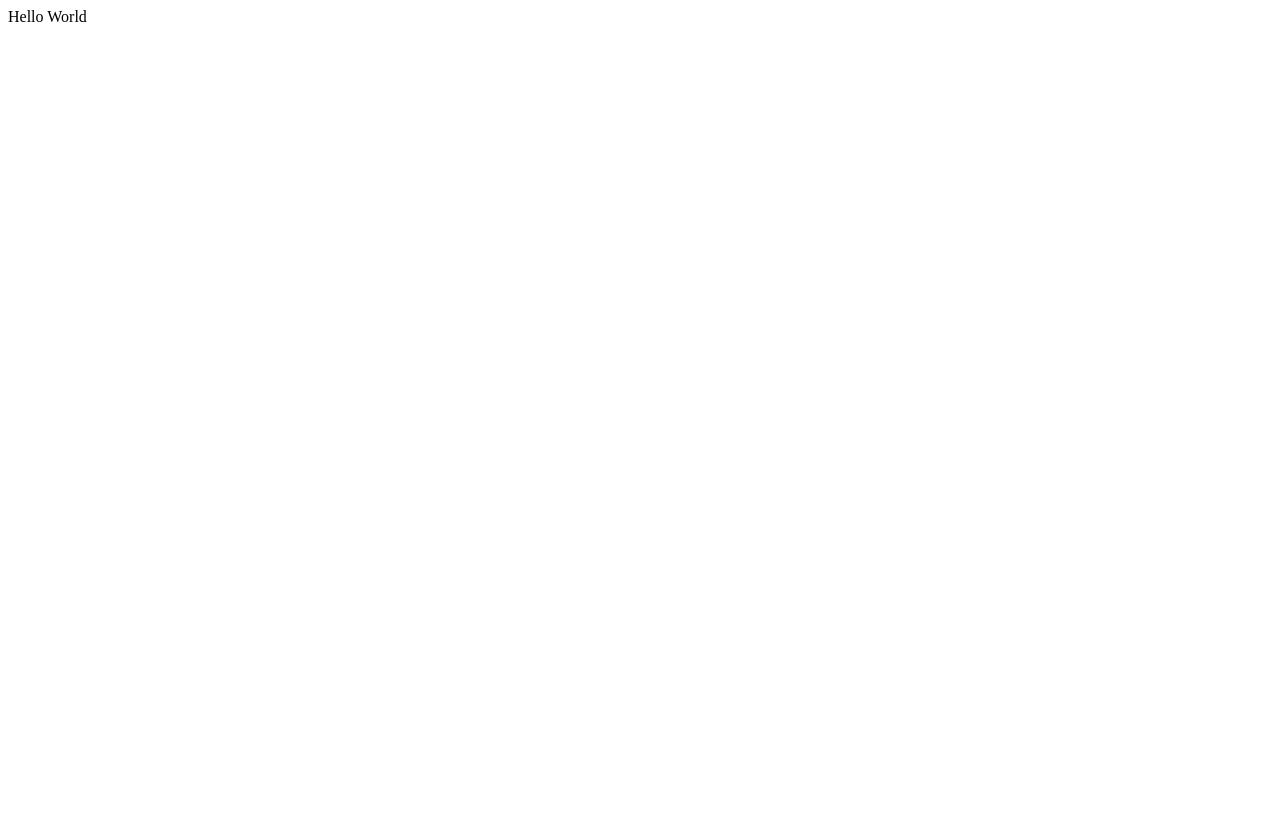
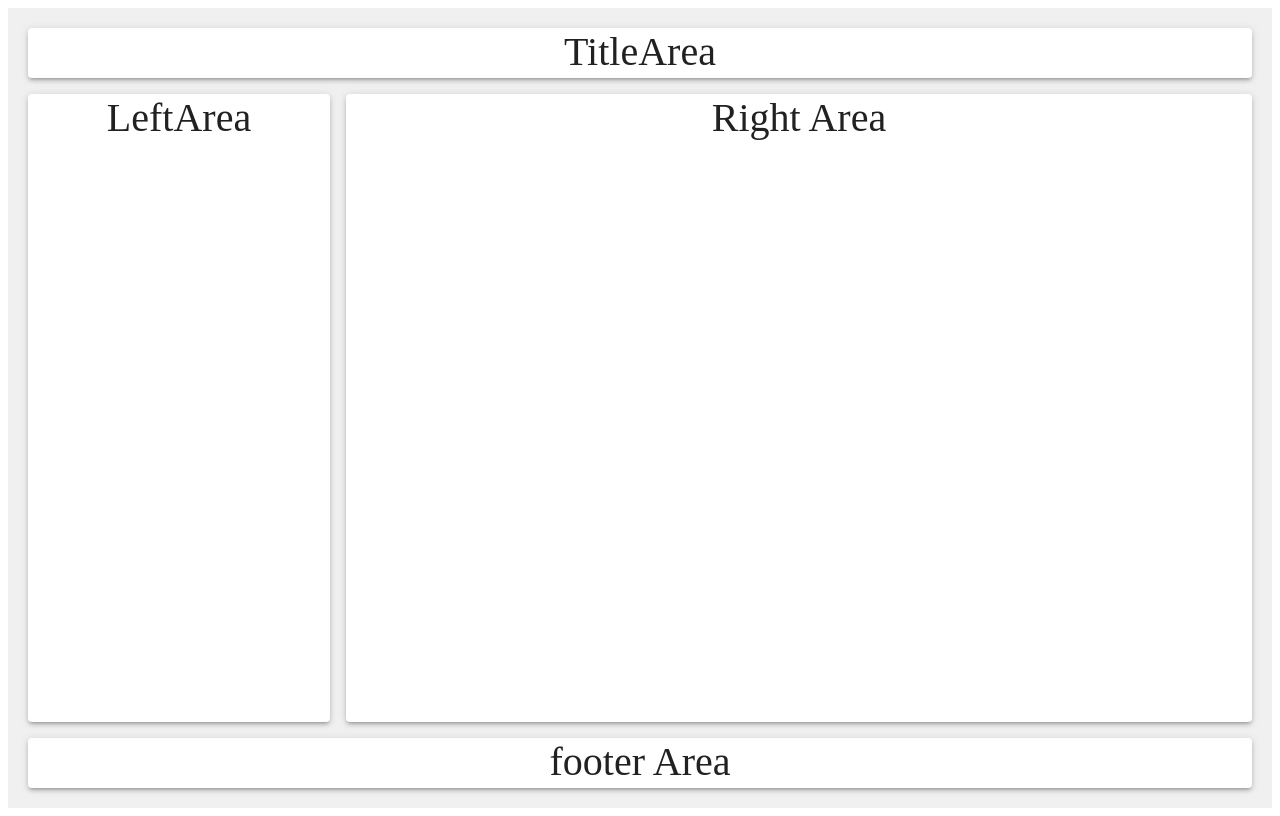
Before and after one commit to tnakagit/RGC-GenAI-Apps, a React (Create React App) app: page / in a window 1280 px wide. Built offline with nearby package versions, Linux system fonts and the light colour scheme; the HTML template or start-up script is replaced by a standard one.

Commit message:
Commit made from VS Code Azure Static Web Apps

```diff
--- a/src/App.js
+++ b/src/App.js
@@ -1,8 +1,38 @@
 import React from 'react';
+import Box from '@mui/material/Box';
+import Stack from '@mui/material/Stack';
+import Paper from '@mui/material/Paper';
 
 function App() {
-  const value = 'World';
-  return <div>Hello {value}</div>;
+  return (
+    <Box sx={{width: 'auto',height: "100vh",backgroundColor: '#f0f0f0'}}>
+      {/* マージンを20px取った内枠 */}
+      <Box sx={{padding: '20px', width:"auto", height: "95%"}}>
+        {/* 縦方向に分割 */}
+        <Stack sx ={{  width: "auto", height: "100%"}} spacing={2}>
+            {/* 1番上のエリア */}
+            <Paper elevation={3} sx = {{textAlign: 'center',fontSize: '40px',width: "100%", height: 60, backgroundColor: 'white', boxShadow: 3}}>
+              TitleArea
+            </Paper>
+            {/* 2番目のエリア */}
+            <Stack sx ={{width: "auto", height: "100%"}}spacing={2} direction={"row"}>
+              {/* 横方向に分割 */}
+              <Paper elevation={3} sx = {{flex: 1, textAlign: 'center',fontSize: '40px',width: "100%", height: "100%", backgroundColor: 'white', boxShadow: 3}}>
+                LeftArea
+              </Paper>
+              <Paper elevation={3} sx = {{flex: 3, textAlign: 'center',fontSize: '40px',width: "100%", height: "100%", backgroundColor: 'white', boxShadow: 3}}>
+                Right Area
+              </Paper>
+            </Stack>
+            {/* 3番目のエリア */}
+            <Paper elevation={3} sx = {{textAlign: 'center',fontSize: '40px',width: "100%", height: 60, backgroundColor: 'white', boxShadow: 3}}>
+              footer Area
+            </Paper>
+          </Stack>
+      </Box>
+    </Box>
+
+  )
 }
 
 export default App;
```
Also changed, not shown: package.json (+5 -2 lines), 1 other file (tests, documents, lock files or other folders).
